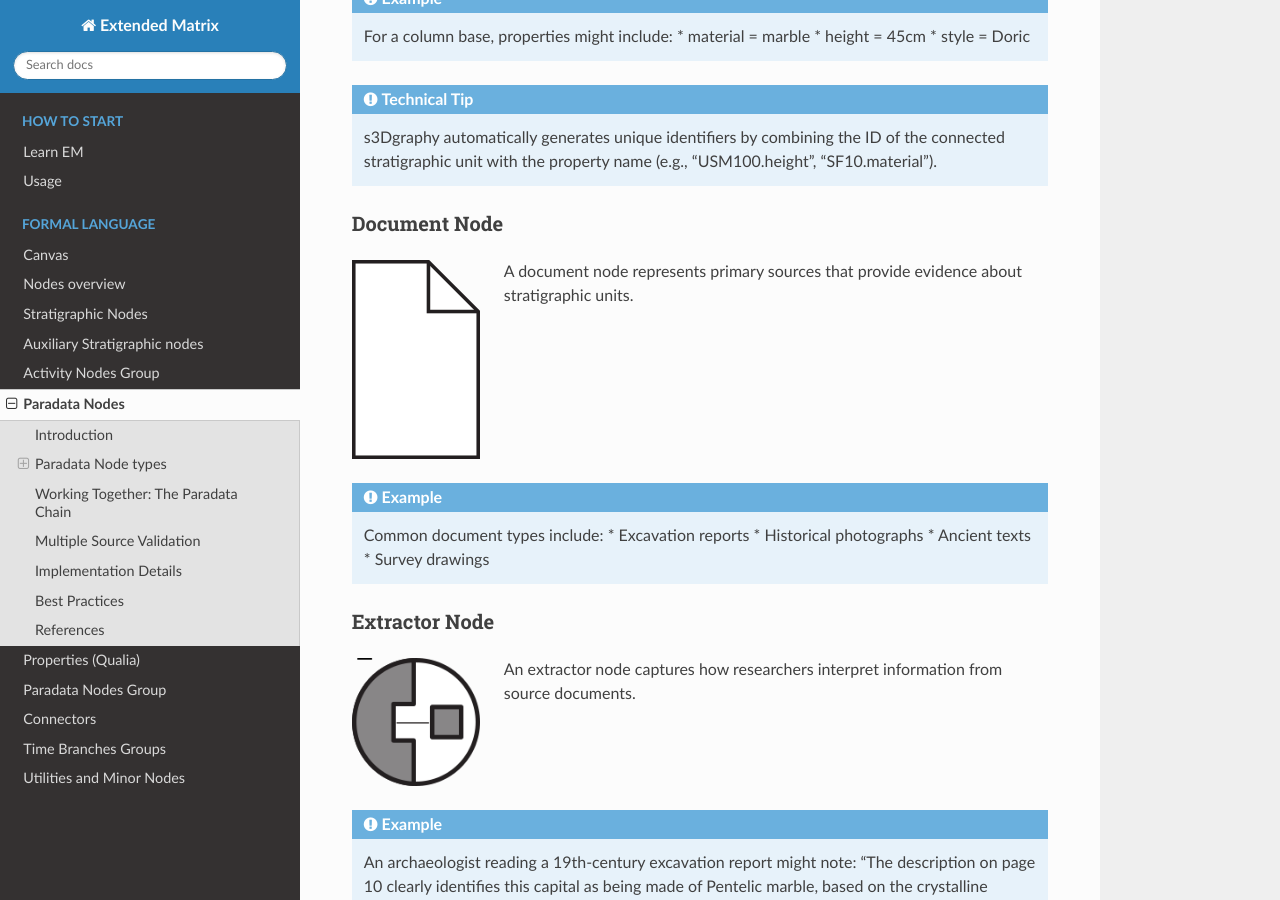
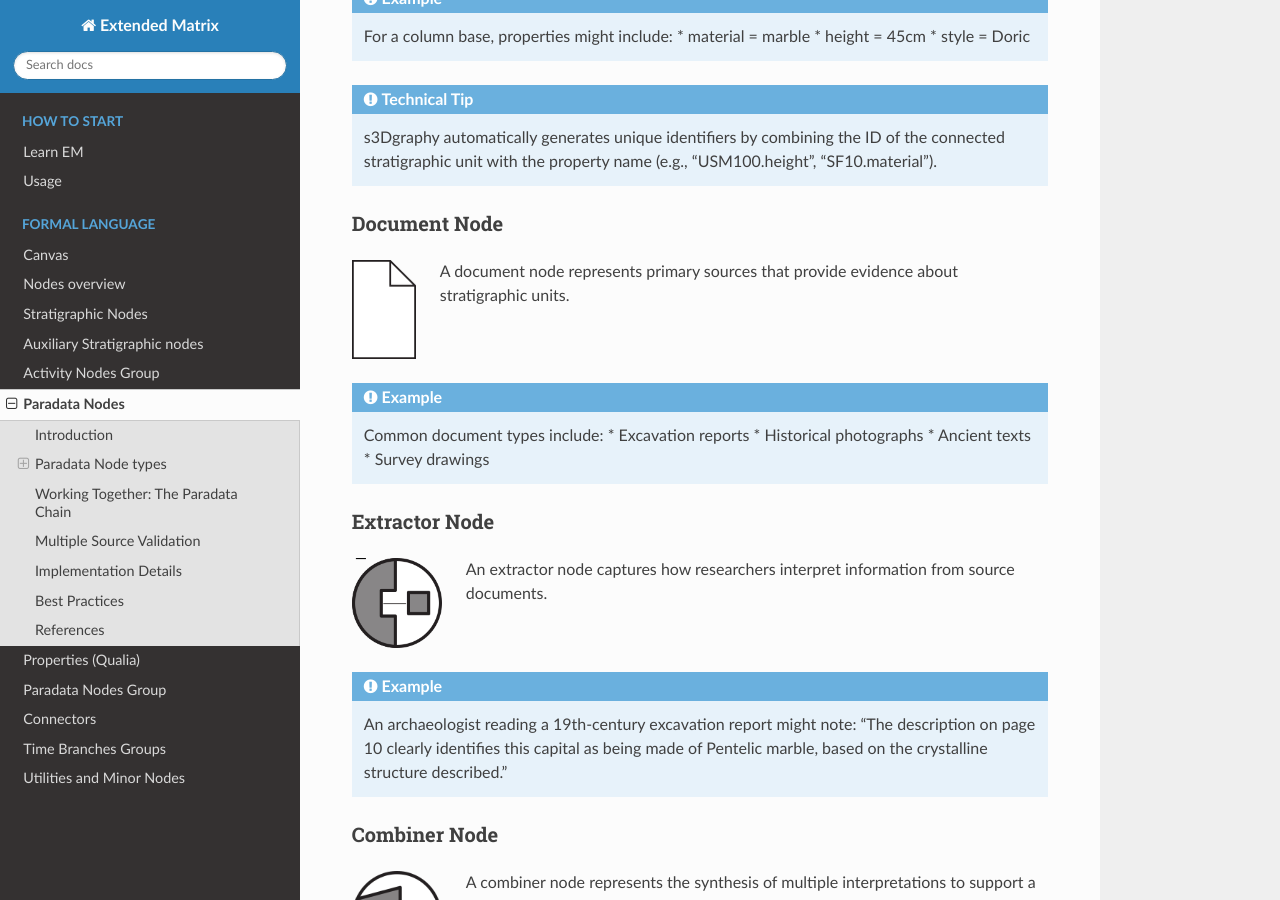
Before and after one commit to zalmoxes-laran/ExtendedMatrix-doc, a Sphinx documentation site: the page built from docs/paradata_nodes.rst, in a window 1280 px wide and 900 px high, scrolled down 1577 px. Built offline with Sphinx 7.4.7 and the Read the Docs theme 3.1.0, drawn with Linux system fonts in a browser that asks for light colours; pages that are not in the unit, such as notebooks, are missing from menus.

Commit message:
Update paradata_nodes.rst

```diff
--- a/docs/paradata_nodes.rst
+++ b/docs/paradata_nodes.rst
@@ -92,7 +92,7 @@ Document Node
 ~~~~~~~~~~~~
 
 .. image:: img/2D/document.png
-   :width: 128px
+   :width: 64px
    :align: left
 
 A document node represents primary sources that provide evidence about stratigraphic units.
@@ -112,7 +112,7 @@ Extractor Node
 ~~~~~~~~~~~~~
 
 .. image:: img/2D/extractor.png
-   :width: 128px
+   :width: 90px
    :align: left
 
 An extractor node captures how researchers interpret information from source documents.
@@ -128,7 +128,7 @@ Combiner Node
 ~~~~~~~~~~~~
 
 .. image:: img/2D/combiner.png
-   :width: 128px
+   :width: 90px
    :align: left
 
 A combiner node represents the synthesis of multiple interpretations to support a single conclusion.
```
